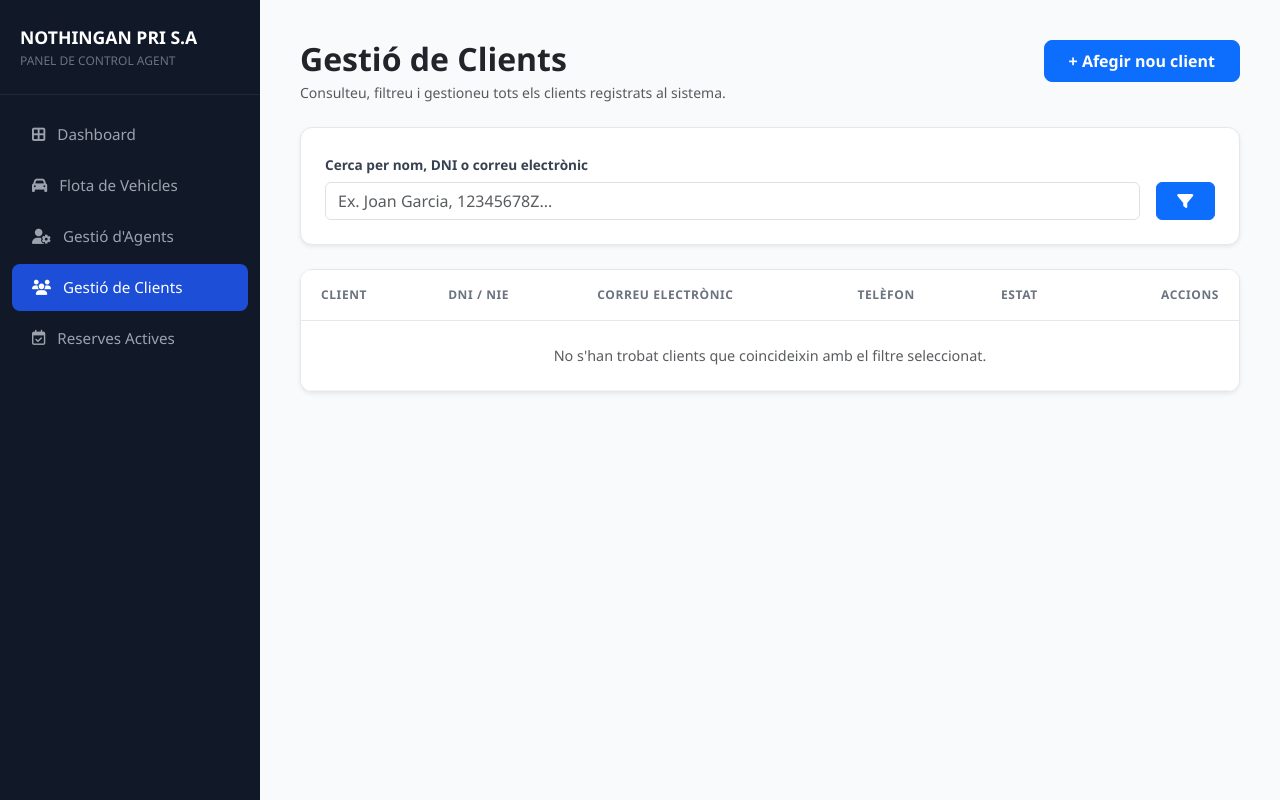
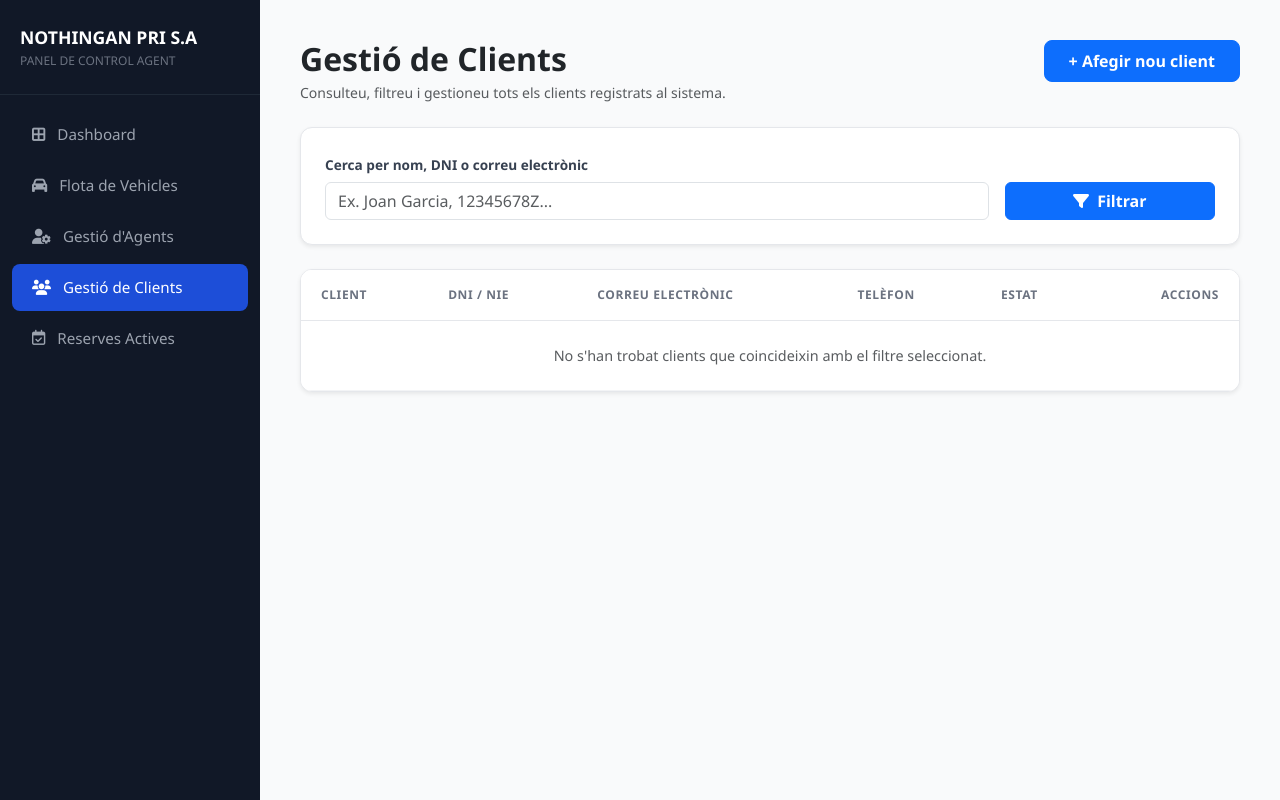
Before and after one commit to banfruns-ban/Nothingan-Pri-S.A., a Spring Boot app: page /clients in a window 1280 px wide. Run offline with Spring Boot 4, Linux system fonts and the light colour scheme; some libraries are stand-ins or nearby versions.

Commit message:
bugfix de creacion de cliente

```diff
--- a/src/main/java/cat/copernic/projecte1Grup3/Usuaris/Client/Controller/clientController.java
+++ b/src/main/java/cat/copernic/projecte1Grup3/Usuaris/Client/Controller/clientController.java
@@ -18,14 +18,12 @@ import org.springframework.web.bind.annotation.*;
 import org.springframework.web.multipart.MultipartFile;
 import org.springframework.web.servlet.mvc.support.RedirectAttributes;
 
-// Controlador Spring MVC encargado de la gestión integral de Clientes (Peticiones HTTP GET/POST)
 @Controller
 public class clientController {
 
     private static final Logger log = LoggerFactory.getLogger(clientController.class);
     private final clientService clientLogic;
 
-    // Inyección de dependencias por constructor
     public clientController(clientService clientLogic) {
         this.clientLogic = clientLogic;
     }
@@ -34,17 +32,16 @@ public class clientController {
     // ALTA DE CLIENTE
     // =====================================================
 
-    // GET /clients/nou: Carga la vista del formulario de alta inyectando un objeto cliente vacío
-    @GetMapping("/clients/nou")
+    // Acepta /clients/alta, /clients/altaUsuari y /clients/nou evitando el error 404
+    @GetMapping({"/clients/alta", "/clients/altaUsuari", "/clients/nou"})
     public String mostrarFormulari(Model model) {
         if (!model.containsAttribute("client")) {
             model.addAttribute("client", new clientEntity());
         }
-        return "client/altaUsuari";
+        return "client/altaUsuari"; // Retorna la vista en la carpeta client/ (en singular)
     }
 
-    // POST /clients/alta: Procesa el registro del cliente y la subida de sus 3 imágenes obligatorias
-    @PostMapping("/clients/alta")
+    @PostMapping({"/clients/alta", "/clients/altaUsuari"})
     public String altaClient(
             @ModelAttribute("client") clientEntity client,
             @RequestParam("fotoDniFrontal") MultipartFile fotoDniFrontal,
@@ -54,20 +51,20 @@ public class clientController {
         try {
             clientLogic.alta(client, fotoDniFrontal, fotoDniPosterior, fotoCarnet);
             ra.addFlashAttribute("missatge", "Client donat d'alta correctament!");
+            return "redirect:/clients";
         } catch (IllegalArgumentException e) {
             ra.addFlashAttribute("error", e.getMessage());
         } catch (Exception e) {
             log.error("Error en l'alta del client", e);
             ra.addFlashAttribute("error", "No s'ha pogut completar el registre");
         }
-        return "redirect:/clients/nou";
+        return "redirect:/clients/alta";
     }
 
     // =====================================================
     // LISTADO Y DETALLE
     // =====================================================
 
-    // GET /clients: Muestra el listado de clientes aplicando filtros opcionales (búsqueda, DNI, estado, etc.)
     @GetMapping("/clients")
     public String llistar(@RequestParam(required = false) String q,
                           @RequestParam(required = false) String dni,
@@ -85,8 +82,8 @@ public class clientController {
         return "client/llistaClients";
     }
 
-    // GET /clients/{dni}: Carga la vista con la información detallada del cliente por su DNI
-    @GetMapping("/clients/{dni}")
+    // Mapeado como /clients/detall/{dni} para no colisionar con /clients/alta
+    @GetMapping("/clients/detall/{dni}")
     public String detall(@PathVariable String dni, Model model, RedirectAttributes ra) {
         return clientLogic.obtenir(dni).map(c -> {
             model.addAttribute("client", c);
@@ -97,7 +94,6 @@ public class clientController {
         });
     }
 
-    // GET /clients/{dni}/imatge/{tipus}: Sirve las imágenes desde MongoDB en formato binario hacia la vista HTML
     @GetMapping("/clients/{dni}/imatge/{tipus}")
     @ResponseBody
     public ResponseEntity<byte[]> imatge(@PathVariable String dni, @PathVariable String tipus) {
@@ -139,7 +135,6 @@ public class clientController {
     // EDICIÓN Y ELIMINACIÓN
     // =====================================================
 
-    // GET /clients/{dni}/editar: Carga el formulario con los datos recuperados del cliente
     @GetMapping("/clients/{dni}/editar")
     public String formulariEditar(@PathVariable String dni, Model model, RedirectAttributes ra) {
         return clientLogic.obtenir(dni).map(c -> {
@@ -151,7 +146,6 @@ public class clientController {
         });
     }
 
-    // POST /clients/{dni}/editar: Actualiza la información del cliente, su estado e imágenes adjuntas
     @PostMapping("/clients/{dni}/editar")
     public String editar(@PathVariable String dni,
                          @ModelAttribute("client") clientEntity dades,
@@ -175,7 +169,6 @@ public class clientController {
         return "redirect:/clients";
     }
 
-    // POST /clients/{dni}/eliminar: Elimina la ficha del cliente validando dependencias con reservas
     @PostMapping("/clients/{dni}/eliminar")
     public String eliminar(@PathVariable String dni, RedirectAttributes ra) {
         try {
@@ -190,10 +183,9 @@ public class clientController {
     }
 
     // =====================================================
-    // VALIDACIÓ Y ESTAT (RF82)
+    // VALIDACIÓN Y ESTADO
     // =====================================================
 
-    // POST /clients/{dni}/validacio: RF82 - Cambia el estado del cliente (PENDENT -> VALIDAT / REBUTJAT)
     @PostMapping("/clients/{dni}/validacio")
     public String validar(@PathVariable String dni, @RequestParam String estat, RedirectAttributes ra) {
         clientLogic.canviarEstat(dni, estat);
@@ -201,7 +193,6 @@ public class clientController {
         return "redirect:/clients";
     }
 
-    // POST /clients/{dni}/premium: Actualiza la condición de cliente Premium
     @PostMapping("/clients/{dni}/premium")
     public String premium(@PathVariable String dni, @RequestParam boolean premium, RedirectAttributes ra) {
         clientLogic.canviarPremium(dni, premium);
--- a/src/main/resources/templates/client/llistaClients.html
+++ b/src/main/resources/templates/client/llistaClients.html
@@ -64,15 +64,15 @@
         <!-- Targeta de Filtres -->
         <div class="filter-card shadow-sm mb-4">
             <form th:action="@{/clients}" method="get" class="row g-3 align-items-end">
-                <div class="col-md-11">
+                <div class="col-md-9">
                     <label for="cerca" class="form-label">Cerca per nom, DNI o correu electrònic</label>
                     <input type="text" id="cerca" name="cerca" class="form-control"
                            placeholder="Ex. Joan Garcia, 12345678Z..."
                            th:value="${cerca}">
                 </div>
-                <div class="col-md-1 d-flex gap-1">
-                    <button type="submit" class="btn btn-primary w-100" title="Filtrar">
-                        <i class="fa-solid fa-filter"></i>
+                <div class="col-md-3 d-flex gap-2">
+                    <button type="submit" class="btn btn-primary w-100 fw-semibold">
+                        <i class="fa-solid fa-filter me-1"></i> Filtrar
                     </button>
                     <a th:if="${cerca != null and !#strings.isEmpty(cerca)}"
                        th:href="@{/clients}"
@@ -116,14 +116,14 @@
                         </td>
                         <td class="text-end">
                             <div class="d-inline-flex gap-1 align-items-center">
-                                <a th:href="@{'/reserves/nova?dni=' + ${c.dni}}" class="btn btn-outline-primary btn-sm fw-semibold me-1" style="border-radius: 6px;" title="Crear reserva per a aquest client">
-                                    <i class="fa-regular fa-calendar-plus me-1"></i> Reservar
+                                <a th:href="@{'/reserves/nova?dni=' + ${c.dni}}" class="btn btn-primary btn-sm fw-semibold me-1" style="border-radius: 6px;" title="Crear reserva per a aquest client">
+                                    <i class="fa-regular fa-calendar-plus me-1"></i> Reserva
                                 </a>
-                                <a th:href="@{'/clients/editar/' + ${c.dni}}" class="btn btn-editar">Editar</a>
+                                <a th:href="@{'/clients/editar/' + ${c.dni}}" class="btn-editar me-1">Editar</a>
                                 <a th:href="@{'/clients/detall/' + ${c.dni}}" class="btn btn-outline-secondary btn-sm me-1 fw-semibold" style="border-radius: 6px; padding: 6px 14px;">Detall</a>
                                 <form th:action="@{'/clients/eliminar/' + ${c.dni}}" method="post" class="d-inline"
                                       onsubmit="return confirm('Estàs segur de voler eliminar aquest client?');">
-                                    <button type="submit" class="btn btn-desactivar">Eliminar</button>
+                                    <button type="submit" class="btn-desactivar">Eliminar</button>
                                 </form>
                             </div>
                         </td>
```
Also changed, not shown: src/main/resources/templates/agents/llistat_agents.html (+5 -5 lines).
